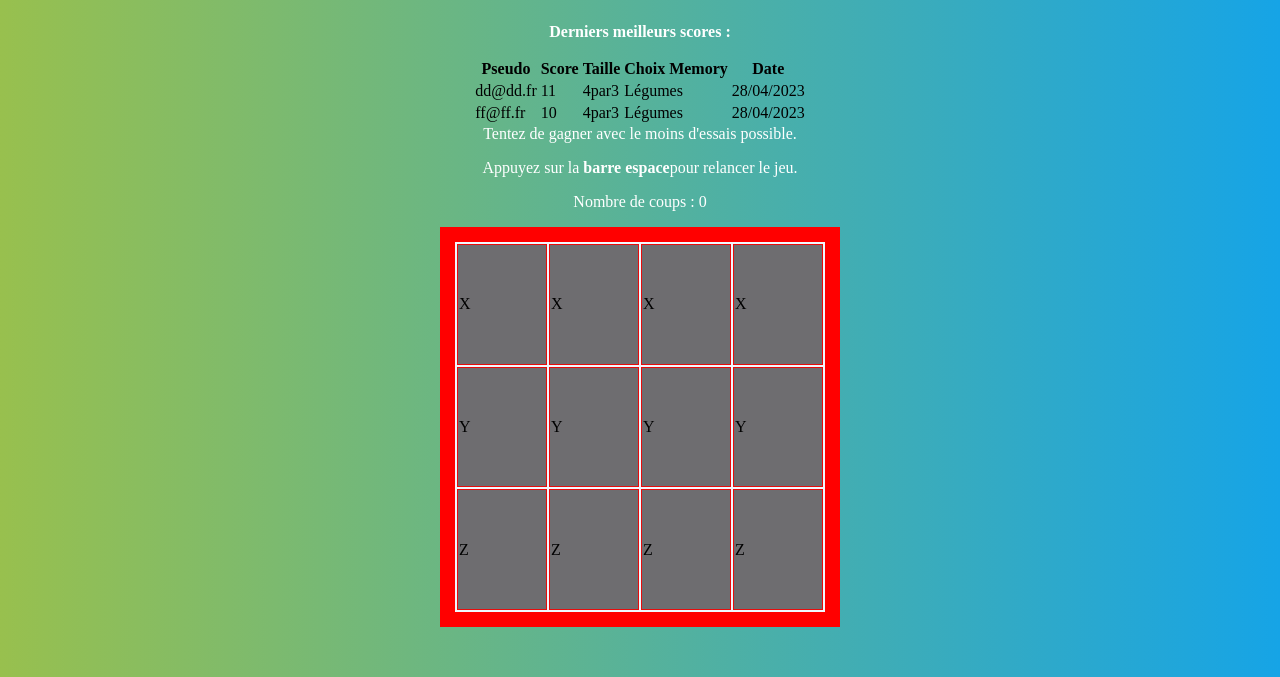
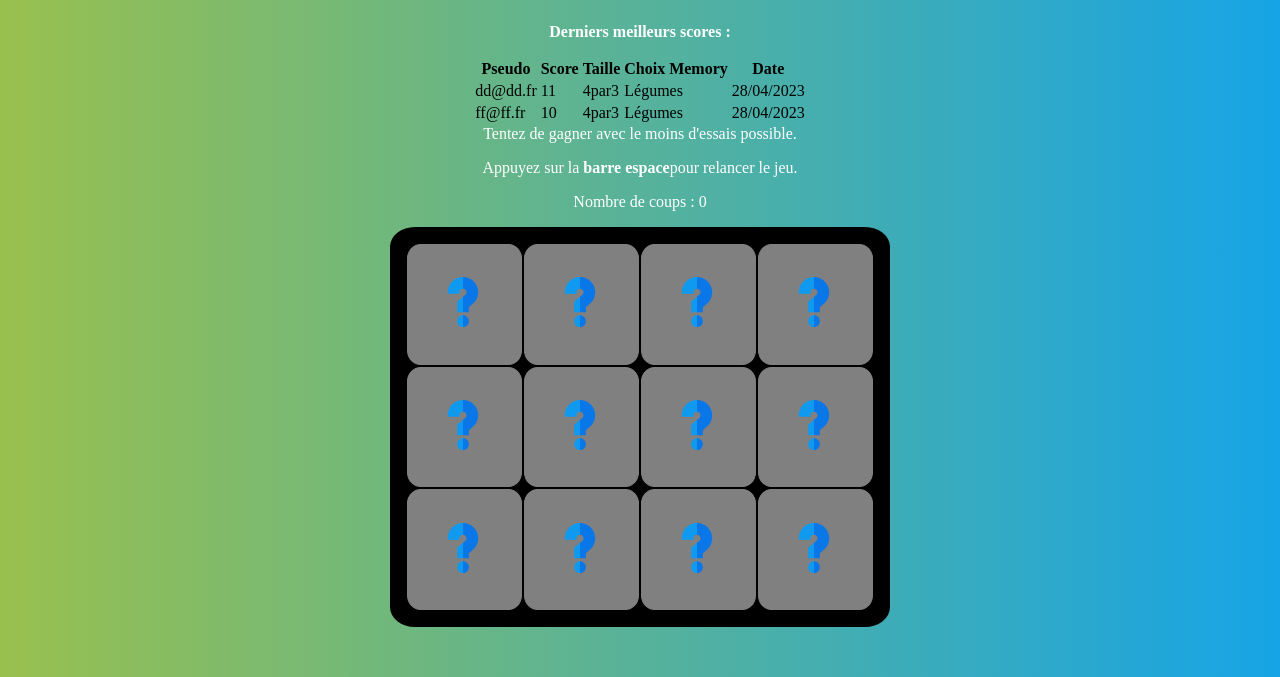
Before and after one commit to leonardoEni/Eni-Memory-Leo, a plain HTML site: page jouer.html in a window 1280 px wide. Shown: the part 255-932 px from the top of the page. Drawn offline with Linux system fonts and the light colour scheme.

Commit message:
ID 40 Cliquer sur les cartes : toutes les cartes s'affichent.

```diff
--- a/jouer.html
+++ b/jouer.html
@@ -1,5 +1,6 @@
 <!DOCTYPE html>
 <html lang="en">
+
 <head>
     <meta charset="UTF-8">
     <meta name="viewport" content="width=device-width, initial-scale=1.0">
@@ -63,24 +64,24 @@
     <table id="plateauLegumes">
 
         <tr>
-            <td id="0"><img id="image_1">X</td>
-            <td id="1"><img id="image_2">X</td>
-            <td id="2"><img id="image_3">X</td>
-            <td id="3"><img id="image_4">X</td>
+            <td id="0"><img id="image_1" width="50px" src="ressources/question.svg"></td>
+            <td id="1"><img id="image_2" width="50px" src="ressources/question.svg"></td>
+            <td id="2"><img id="image_3" width="50px" src="ressources/question.svg"></td>
+            <td id="3"><img id="image_4" width="50px" src="ressources/question.svg"></td>
         </tr>
 
         <tr>
-            <td id="4"><img id="image_5">Y</td>
-            <td id="5"><img id="image_6">Y</td>
-            <td id="6"><img id="image_7">Y</td>
-            <td id="7"><img id="image_8">Y</td>
+            <td id="4"><img id="image_5" width="50px" src="ressources/question.svg"></td>
+            <td id="5"><img id="image_6" width="50px" src="ressources/question.svg"></td>
+            <td id="6"><img id="image_7" width="50px" src="ressources/question.svg"></td>
+            <td id="7"><img id="image_8" width="50px" src="ressources/question.svg"></td>
         </tr>
 
         <tr>
-            <td id="8"><img id="image_9">Z</td>
-            <td id="9"><img id="image_10">Z</td>
-            <td id="10"><img id="image_11">Z</td>
-            <td id="11"><img id="image_12">Z</td>
+            <td id="8"><img id="image_9" width="50px" src="ressources/question.svg"></td>
+            <td id="9"><img id="image_10" width="50px" src="ressources/question.svg"></td>
+            <td id="10"><img id="image_11" width="50px" src="ressources/question.svg"></td>
+            <td id="11"><img id="image_12" width="50px" src="ressources/question.svg"></td>
         </tr>
     </table>
 
@@ -89,4 +90,5 @@
 
 
 </body>
+
 </html>
--- a/script.js
+++ b/script.js
@@ -71,21 +71,146 @@ cell_0.addEventListener("click", ()=> {
 
 });
 
-*/
 
 
 //-------------------NIVEAU 4------------------------------------------------------//
 const tableaux1 = ["T1image1", "T1image2", "T1image3", "T1image4", "T1image5"];
 
 let cells = document.querySelectorAll("#plateauLegumes td");
-// console.log(cells);
+console.log(cells);
 
 // Comprendre For Each
 cells.forEach((cell) => {
-    cell.addEventListener("click", creerImage);
+  cell.addEventListener("click", recupererId);
+});
+
+function recupererId(event) {
+  const idCellule = event.currentTarget.id;
+  console.log(idCellule);
+
+  if (idCellule == "0") {
+    console.log("oui cellule 0");
+  } else {
+    console.log("pas cellule 0");
+  }
+  console.log(idCellule);
 }
-);
 
-function creerImage(){
-    console.log("tttt");
+
+//-------------------NIVEAU 5---OK------------------------------------------------//
+const tableaux1 = [
+  "ressources/memory-legume/1.svg",
+  "ressources/memory-legume/2.svg",
+  "ressources/memory-legume/3.svg",
+  "ressources/memory-legume/4.svg",
+  "ressources/memory-legume/5.svg",
+  "ressources/memory-legume/6.svg",
+  "ressources/memory-legume/1.svg",
+  "ressources/memory-legume/2.svg",
+  "ressources/memory-legume/3.svg",
+  "ressources/memory-legume/4.svg",
+  "ressources/memory-legume/5.svg",
+  "ressources/memory-legume/6.svg",
+];
+
+let cells = document.querySelectorAll("#plateauLegumes td");
+console.log(cells);
+
+// Comprendre For Each
+cells.forEach((cell) => {
+  cell.addEventListener("click", afficherImage);
+});
+
+function afficherImage(event) {
+  const idCellule = event.currentTarget.id;
+  console.log(idCellule);
+
+  if (idCellule == "0") {
+    const cellule = event.currentTarget;
+    const image = cellule.querySelector("img");
+    image.src = tableaux1[0];
+    console.log(image.src);
+  } else if (idCellule == "1") {
+    const cellule = event.currentTarget;
+    const image = cellule.querySelector("img");
+    image.src = tableaux1[1];
+    console.log(image.src);
+  } else if (idCellule == "2") {
+    const cellule = event.currentTarget;
+    const image = cellule.querySelector("img");
+    image.src = tableaux1[2];
+  }
+  console.log(image.src);
+  console.log("pas cellule 0");
 }
+console.log(idCellule);
+
+//-----------Remplacer l'image par un élément du tableau1 -----//
+// Si idCellule === 0 afficher Tableau1[0];
+// le tableaux1 est mélangé.s
+*/
+
+//-------------------NIVEAU 5---OK------------------------------------------------//
+const tableaux1 = [
+  "ressources/memory-legume/1.svg",
+  "ressources/memory-legume/2.svg",
+  "ressources/memory-legume/3.svg",
+  "ressources/memory-legume/4.svg",
+  "ressources/memory-legume/5.svg",
+  "ressources/memory-legume/6.svg",
+  "ressources/memory-legume/1.svg",
+  "ressources/memory-legume/2.svg",
+  "ressources/memory-legume/3.svg",
+  "ressources/memory-legume/4.svg",
+  "ressources/memory-legume/5.svg",
+  "ressources/memory-legume/6.svg",
+];
+
+let cells = document.querySelectorAll("#plateauLegumes td");
+console.log(cells);
+
+// Comprendre For Each
+cells.forEach((cell) => {
+  cell.addEventListener("click", afficherImage);
+});
+
+function afficherImage(event) {
+  let idCellule = event.currentTarget.id;
+  console.log(idCellule);
+
+  const cellule = event.currentTarget;
+  const image = cellule.querySelector("img");
+
+  for (let i = 0; i < tableaux1.length; i++) {
+    if (idCellule == i) {
+      image.src = tableaux1[i];
+      console.log(image.src);
+    }
+  }
+  console.log(image.src);
+  console.log("pas cellule 0");
+}
+console.log(idCellule);
+
+/*
+// condition pour les couples
+
+  for (let i = 0; i < tableaux1.length; i++) {
+    if (image.src === image.src) {
+
+      console.log(identiques);
+    }else {
+
+        console.log(differents);
+
+    }
+  }
+  console.log(image.src);
+  console.log("pas cellule 0");
+}
+console.log(idCellule);
+
+//-----------Remplacer l'image par un élément du tableau1 -----//
+
+// le tableaux1 est mélangé.s
+*/
--- a/style.css
+++ b/style.css
@@ -213,14 +213,33 @@ p{
 /* -------- JOUER ----------*/
 
 #plateauLegumes{
-    width: 400px;
+    width: 500px;
     height: 400px;
-    border: solid, 15px, red;
-    background-color: aliceblue;
+    border: solid, 15px; black;
+    border-radius: 5%;
+    background-color: black;
+
 
 }
 
 #plateauLegumes td{
-    background-color: rgb(110, 109, 112);
-    border: solid, 1px, rgb(231, 12, 12);
+    background-color: grey;
+    border: solid, 1px, grey;
+    border-radius: 12%;
+    margin:0%;
+    padding:0%;
+
+
+
+
 }
+
+img{
+    background-color: grey;
+    margin-left:30px;
+    padding:0px;
+
+
+
+
+}
```
Also changed, not shown: connexion.html (line endings or trailing spaces), index.html (line endings or trailing spaces), inscription.html (line endings or trailing spaces), profil.html (line endings or trailing spaces), 2 other files. Lines whose indentation alone changed are shown as unchanged.
